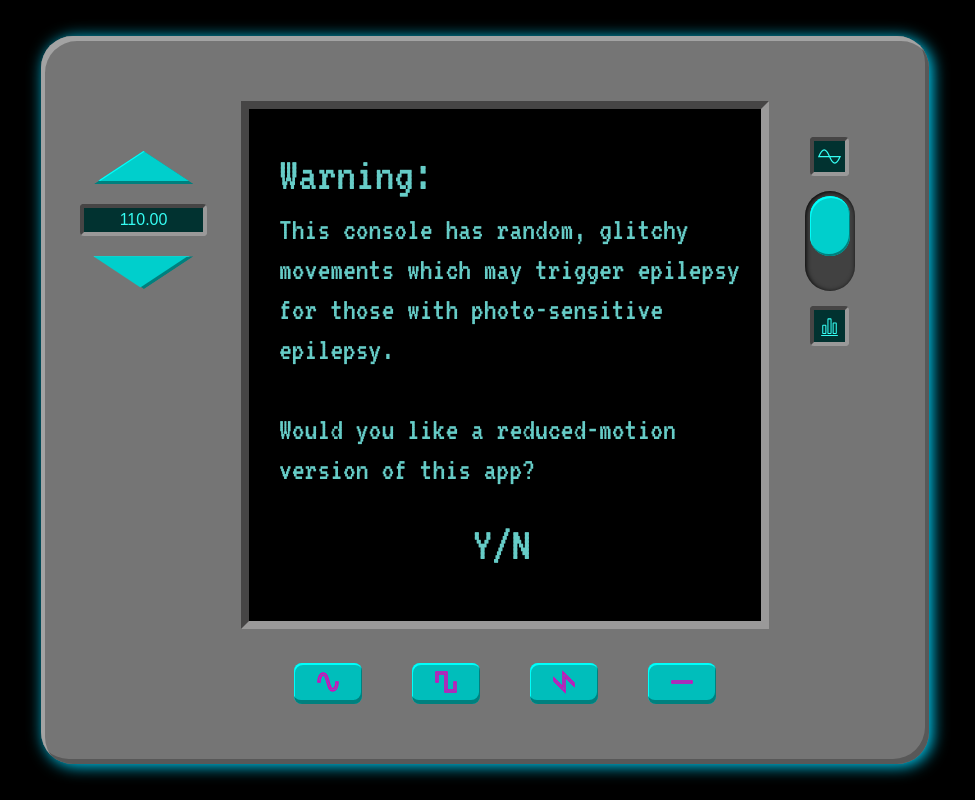
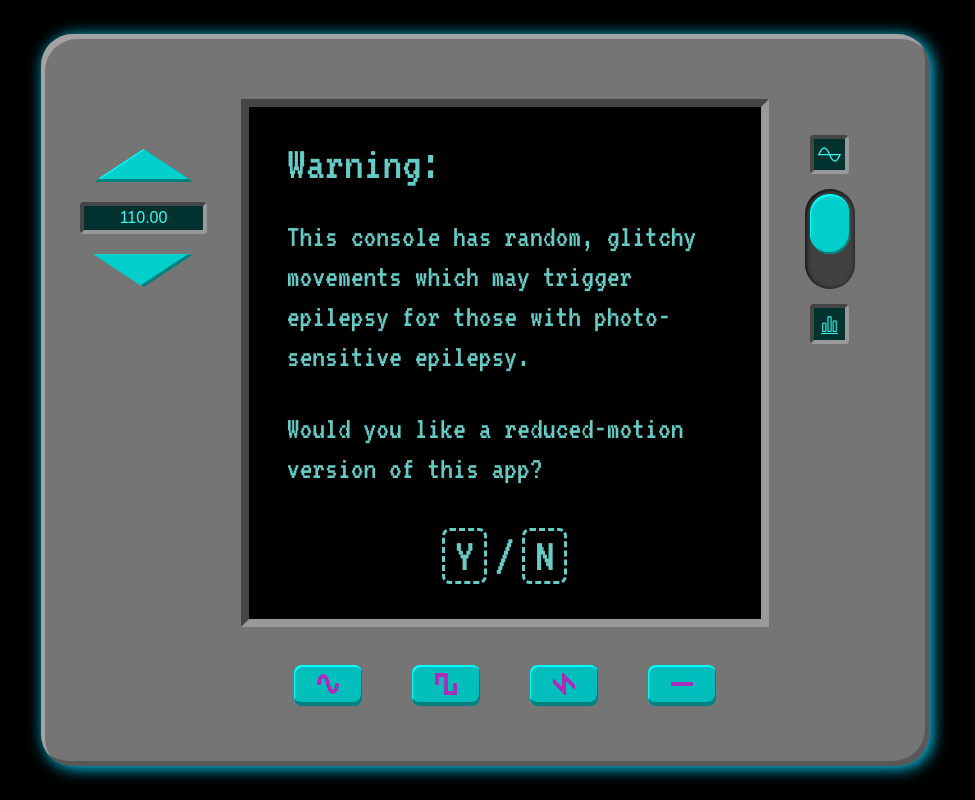
Before and after one commit to msabin/waveformr, a React (Vite) app: page / in a window 1280 px wide. Shown: the whole page, without its empty margins (155-1130 px from the left). Built offline with nearby package versions, Linux system fonts and the light colour scheme; a web font is replaced by a local one.

Commit message:
Changed the canvas text from a bitmap to semantic HTML overlays with buttons for the booting screen.  Refactored screen overlay into its own component.

```diff
--- /dev/null
+++ b/src/components/Screen/BootOverlay/index.jsx
@@ -0,0 +1,55 @@
+import { useEffect } from "react";
+import styles from "./index.module.css";
+
+
+export function BootOverlay({ onReducedMotion }) {
+
+  useEffect(() => {
+    function handleKeyDown(e) {
+
+      switch (e.key) {
+        case 'y':
+          onReducedMotion(true);
+          break;
+        case 'n':
+          onReducedMotion(false);
+          break;
+      }
+    }
+
+    document.addEventListener('keydown', handleKeyDown);
+
+    return () => {
+      document.removeEventListener('keydown', handleKeyDown);
+    }
+  },[onReducedMotion])
+
+  return (
+    <div id={styles.boot_overlay}>
+      <h1>
+        Warning:
+      </h1>
+
+      <p>
+        This console has random, glitchy movements which may trigger
+        epilepsy for those with photo-sensitive epilepsy.
+      </p>
+
+      <p>
+        Would you like a reduced-motion version of this app?
+      </p>
+
+      <div id={styles.boot_options}>
+        <button onClick={() => onReducedMotion(true)}>
+          Y
+        </button>
+
+        <span>/</span>
+
+        <button onClick={() => onReducedMotion(false)}>
+          N
+        </button>
+      </div>
+    </div>
+  )
+}
--- /dev/null
+++ b/src/components/Screen/BootOverlay/index.module.css
@@ -0,0 +1,34 @@
+#boot_overlay, #boot_overlay button {
+  position: absolute;
+  top: 0px;
+  left: 0px;
+  max-width: 500px;
+  text-align: left;
+  color: hsl(177deg, 50%, 60%);
+  font-family: "VT323";
+  font-size: 32px;
+  line-height: 40px;
+  padding: 13px 46px;
+}
+
+#boot_overlay h1 {
+  font-size: 48px;
+  font-weight: normal;
+}
+
+#boot_options {
+  font-size: 48px;
+  text-align: center;
+}
+
+#boot_overlay button {
+  background: black;
+  position: relative;
+  box-shadow: none;
+  border: hsl(177deg, 50%, 60%);
+  border-style: dashed;
+  /* border-width: 4px; */
+  padding: 5px 10px;
+  margin: 8px;
+  font-size: 48px;
+}
--- a/src/components/Screen/index.jsx
+++ b/src/components/Screen/index.jsx
@@ -1,6 +1,7 @@
 import React, { useEffect, useRef, useState } from "react";
 import { transform, inverseTransform } from "../../audio/fft";
 import styles from "./index.module.css";
+import { BootOverlay } from "./BootOverlay";
 
 export function Screen({ width, height, pcm, onPCMChange, displayPCM, Hz, booted, onBoot }) {
   const NEON_PINK = "rgb(255 16 240)";
@@ -21,50 +22,11 @@ export function Screen({ width, height, pcm, onPCMChange, displayPCM, Hz, booted
 
   const [reducedMotion, setReducedMotion] = useState(null);
 
-  useEffect(() => {
-    function handleKeyDown(e) {
 
-      switch (e.key) {
-        case 'y':
-          setReducedMotion(true);
+  function handleReducedMotion(confirmed) {
+    setReducedMotion(confirmed);
     onBoot();
-          document.removeEventListener('keydown', handleKeyDown);
-          return;
-        case 'n':
-          setReducedMotion(false);
-          onBoot();
-          document.removeEventListener('keydown', handleKeyDown);
-          return;
   }
-    }
-
-    function handleMouseDown(e) {
-      if (e.offsetY >= 420 && e.offsetY <= 455) {
-        if (e.offsetX >= 220 && e.offsetX <= 260) {
-          setReducedMotion(true);
-          onBoot();
-          document.removeEventListener('keydown', handleKeyDown);
-          canvasRef.current.removeEventListener('mousedown', handleMouseDown);
-          return;
-        }
-        if (e.offsetX >= 264 && e.offsetX <= 286) {
-          setReducedMotion(false);
-          onBoot();
-          document.removeEventListener('keydown', handleKeyDown);
-          canvasRef.current.removeEventListener('mousedown', handleMouseDown);
-          return;
-        }
-      }
-    }
-
-    document.addEventListener('keydown', handleKeyDown);
-    canvasRef.current.addEventListener('mousedown', handleMouseDown);
-
-    return () => {
-      document.removeEventListener('keydown', handleKeyDown);
-      canvasRef.current.removeEventListener('mousedown', handleMouseDown);
-    }
-  },[]);
 
   // pcm can be changed in this component by drawing on the Screen (in which
   // case we are in sync with currentPCM and our screenWave and screenOvertones
@@ -183,30 +145,7 @@ export function Screen({ width, height, pcm, onPCMChange, displayPCM, Hz, booted
     ctx.fillStyle = "rgb(0, 0, 0)";
     ctx.fillRect(0, 0, width, height);
 
-    if (!booted) {
-      const xOffset = 30;
-      const yOffset = 80;
-
-
-      ctx.fillStyle = "hsl(177deg, 50%, 60%)";
-      ctx.font = "48px VT323";
-      ctx.fillText("Warning:", xOffset, yOffset);
-
-      ctx.font = "32px VT323"
-      ctx.fillText("This console has random, glitchy", xOffset, yOffset + 50);
-      ctx.fillText("movements which may trigger epilepsy", xOffset, yOffset + 50 + 40);
-      ctx.fillText("for those with photo-sensitive", xOffset, yOffset + 50 + 2*40);
-      ctx.fillText("epilepsy.", xOffset, yOffset + 50 + 3*40);
-
-      ctx.fillText("Would you like a reduced-motion", xOffset, yOffset + 50 + 5*40);
-      ctx.fillText("version of this app?", xOffset, yOffset + 50 + 6*40);
-
-      ctx.font = "48px VT323";
-      ctx.fillText("Y/N", width/2 - 32, yOffset + 50 + 8*40);
-      return
-    }
-
-    ctx.lineWidth = 2;
+    if (!booted) return;
 
     if (displayPCM) {
       let frame = Math.floor(Math.random() * JITTER_FRAMES);
@@ -425,6 +364,7 @@ export function Screen({ width, height, pcm, onPCMChange, displayPCM, Hz, booted
   }
 
   return (
+    <div id={styles.container}>
       <canvas
         id={styles.screen}
         ref={canvasRef}
@@ -436,5 +376,12 @@ export function Screen({ width, height, pcm, onPCMChange, displayPCM, Hz, booted
         onMouseLeave={handleMouseUp}
         onMouseOver={handleMouseOver}
       />
+
+      {booted ?
+        null :
+        <BootOverlay onReducedMotion={handleReducedMotion}/>
+      }
+
+    </div>
   );
 }
--- a/src/components/Screen/index.module.css
+++ b/src/components/Screen/index.module.css
@@ -1,4 +1,8 @@
-#screen {
+#container{
+  position: relative;
+}
+
+#container #screen {
   border-style: inset;
   border-width: 8px;
   border-color: #9a9999;
```
Lines whose indentation alone changed are shown as unchanged.
